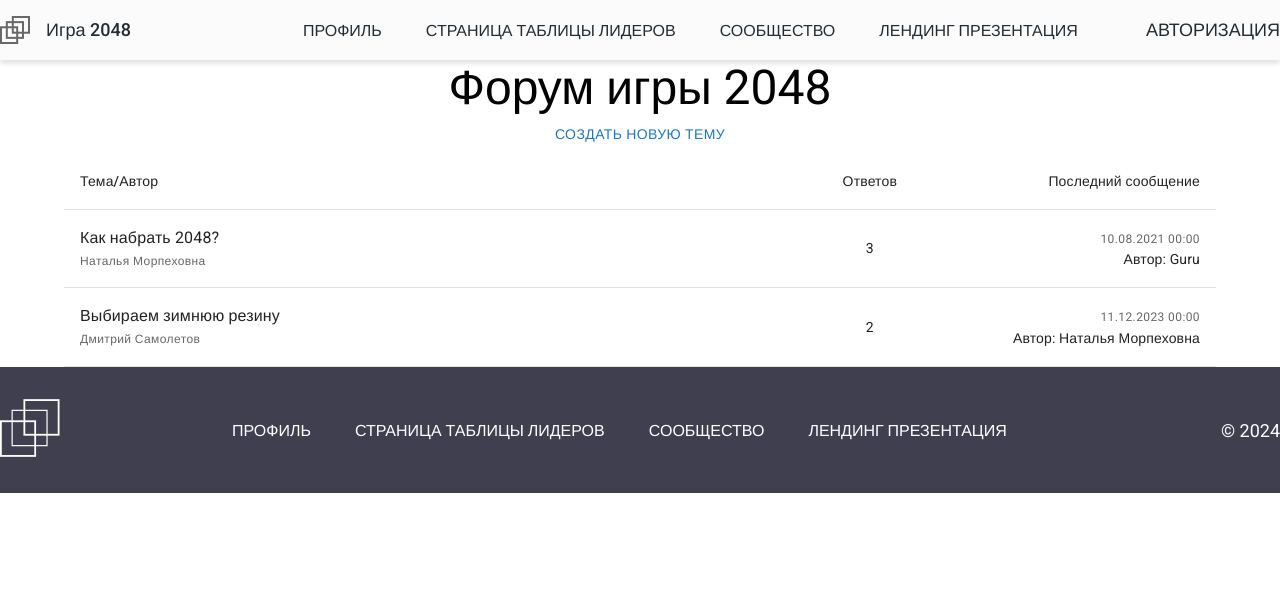
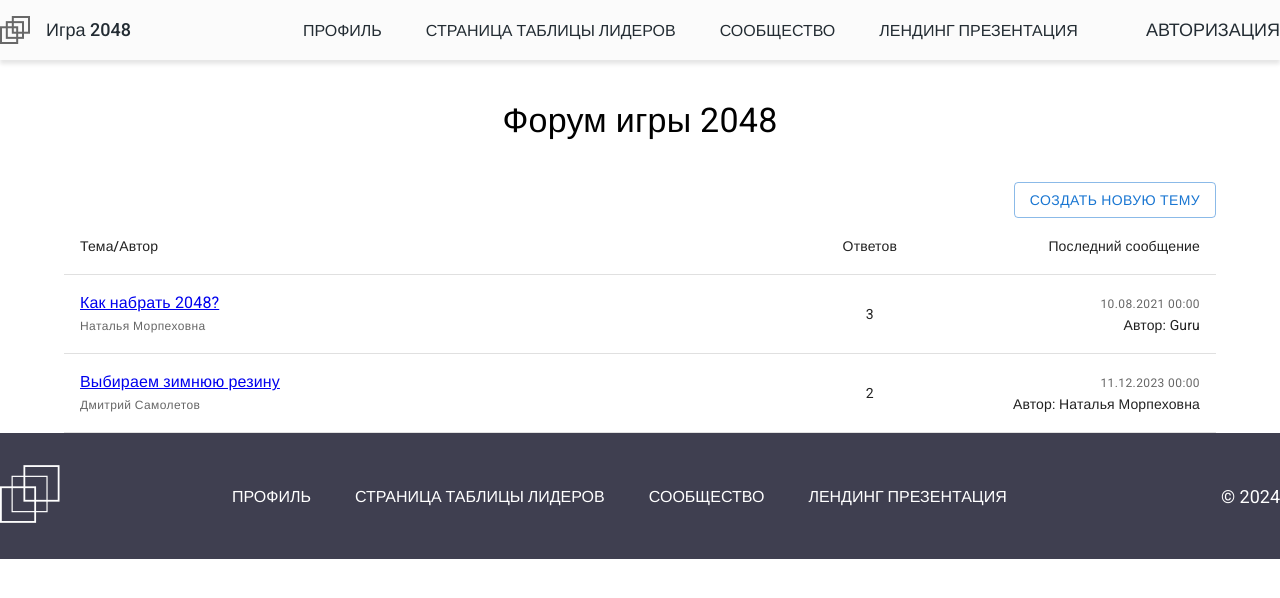
Before and after one commit to harlequin-plus/dreamteam_mf05, a React (Vite) app in the folder packages/client/: page /forum in a window 1280 px wide. Shown: the top 598 px of the page. Built offline with nearby package versions, Linux system fonts and the light colour scheme; a web font is replaced by a local one.

Commit message:
added dinamic routes

```diff
--- a/packages/client/package.json
+++ b/packages/client/package.json
@@ -21,6 +21,7 @@
     "axios": "^1.6.7",
     "dotenv": "^16.0.2",
     "eslint-config-prettier": "^8.5.0",
+    "nanoid": "^5.0.6",
     "prettier": "^2.7.1",
     "react": "^18.2.0",
     "react-dom": "^18.2.0",
--- a/packages/client/src/app/Router.tsx
+++ b/packages/client/src/app/Router.tsx
@@ -1,13 +1,13 @@
 import React from 'react'
-import { Routes, Route, useNavigate } from 'react-router-dom'
+import { Routes, Route } from 'react-router-dom'
 import IndexPage from '../pages/IndexPage'
 import LoginPage from '../pages/LoginPage'
 import NotFoundPage from '../pages/NotFoundPage'
 import LeaderboardPage from '../pages/LeaderboardPage'
-import useGetUser from '../api/useGetUser'
 import MainPage from '../pages/MainPage'
 import ForumPage from '../pages/ForumPage'
 import ProfilePage from '../pages/ProfilePage'
+import Topic from '../components/Topic'
 
 const AppRouter: React.FC = () => {
   return (
@@ -18,6 +18,8 @@ const AppRouter: React.FC = () => {
       <Route path="/leaderboard" element={<LeaderboardPage />} />
       <Route path="/mainpage" element={<MainPage />} />
       <Route path="/forum" element={<ForumPage />} />
+      <Route path="/forum/:id" element={<Topic />} />
+
       <Route path="*" element={<NotFoundPage />} />
     </Routes>
   )
--- a/packages/client/src/components/Form/index.tsx
+++ b/packages/client/src/components/Form/index.tsx
@@ -57,12 +57,7 @@ const Form: Props = ({
     const error = validateArr.includes(false)
     if (error) return
 
-    const isSuccess = await submitData(data)
-    if (isSuccess) {
-      Object.values(refs).map(value => {
-        value.current.resetInput()
-      })
-    }
+    await submitData(data)
   }
 
   return (
--- a/packages/client/src/components/Forum/index.tsx
+++ b/packages/client/src/components/Forum/index.tsx
@@ -1,30 +1,71 @@
 import {
   Box,
-  Button,
   Typography,
   Container,
-  Grid,
   Table,
   TableHead,
   TableCell,
   TableRow,
   TableBody,
 } from '@mui/material'
-import Topic from '../Topic'
-import { getTopics } from '../../mocks/topics.mock'
-import { useEffect } from 'react'
+import { addTopic, getTopics } from '../../mocks/topics.mock'
 import { formatDate } from '../../utils/formatDate'
+import { Link } from 'react-router-dom'
+import ModalForm from '../ModalForm'
+import { CommentType, DataModalForm, TopicType } from '../../types'
+import { useAppSelector } from '../../hooks/reduxTsHook'
+import { useState } from 'react'
+import { nanoid } from 'nanoid'
 
 const GameForum = () => {
-  const topics = getTopics() //Имитация получения списка тем из АПИ
+  const [topics, setTopics] = useState(getTopics()) //Имитация получения списка тем из АПИ
+
+  const user = useAppSelector(state => state.userState.item)
+
+  const handleCreateTopic = async (data: DataModalForm) => {
+    console.log(data.addComment)
+
+    const comment: CommentType = {
+      content: data.addComment,
+      date: new Date(),
+      id: nanoid(),
+      user,
+    }
+
+    const topic: TopicType = {
+      comments: [comment],
+      name: data.topicName,
+      author: user,
+      id: nanoid(),
+    }
+
+    setTopics([...topics, topic])
+    addTopic(topic)
+  }
 
   return (
     <Container maxWidth="lg">
       <Box display={'flex'} alignItems="center" flexDirection="column">
-        <Typography variant="h3" component="h1">
+        <Typography variant="h4" component="h1" m={5}>
           Форум игры 2048
         </Typography>
-        <Button>Создать новую тему</Button>
+        <Box alignSelf={'flex-end'}>
+          <ModalForm
+            modalTitle="Создать новую тему"
+            handleSubmitForm={handleCreateTopic}
+            submitButtonText="Создать тему"
+            inputs={[
+              {
+                label: 'Название темы',
+                name: 'topicName',
+              },
+              {
+                label: 'Сообщение',
+                name: 'addComment',
+              },
+            ]}
+          />
+        </Box>
         <Table>
           <TableHead>
             <TableRow>
@@ -37,7 +78,9 @@ const GameForum = () => {
             {topics.map(topic => (
               <TableRow key={topic.id}>
                 <TableCell width={'65%'}>
-                  <Typography variant="body1">{topic.name}</Typography>
+                  <Typography variant="body1">
+                    <Link to={topic.id.toString()}>{topic.name}</Link>
+                  </Typography>
                   <Typography variant="caption" color={'text.secondary'}>
                     {topic.author.display_name}
                   </Typography>
--- a/packages/client/src/components/ModalForm/index.tsx
+++ b/packages/client/src/components/ModalForm/index.tsx
@@ -54,7 +54,7 @@ const ModalForm: Props = ({
 
   return (
     <div>
-      <Button variant="contained" onClick={handleOpen}>
+      <Button variant="outlined" onClick={handleOpen}>
         {modalTitle}
       </Button>
       <Modal
--- a/packages/client/src/components/Topic/index.tsx
+++ b/packages/client/src/components/Topic/index.tsx
@@ -1,25 +1,31 @@
 import {
+  Box,
   Button,
   Container,
   FormControl,
   InputLabel,
   OutlinedInput,
+  Table,
+  TableBody,
+  TableCell,
+  TableHead,
+  TableRow,
   Typography,
 } from '@mui/material'
-import { FC, FormEvent, useEffect, useState, SyntheticEvent } from 'react'
+import { FormEvent, useEffect, useState, SyntheticEvent } from 'react'
 import Comment from '../Comment'
-import { CommentType } from '../../types'
+import { CommentType, TopicType } from '../../types'
 import { getTopics } from '../../mocks/topics.mock'
 import { useAppSelector } from '../../hooks/reduxTsHook'
+import { useParams } from 'react-router-dom'
+import NotFoundPage from '../../pages/NotFoundPage'
+import { nanoid } from 'nanoid'
 
-type OwnProps = {
-  name: string
-}
+const Topic = () => {
+  const [comment, setComment] = useState('')
+  const [topic, setTopic] = useState<TopicType>()
 
-const Topic: FC<OwnProps> = ({ name }) => {
-  const [comments, setComments] = useState<CommentType[]>([])
-  const [comment, setComment] = useState('')
-
+  const { id } = useParams()
   const user = useAppSelector(state => state.userState.item)
 
   const onChangeComment = (event: SyntheticEvent) => {
@@ -28,28 +34,42 @@ const Topic: FC<OwnProps> = ({ name }) => {
     setComment(target.value)
   }
 
+  const topics = getTopics() //Имитация получения списка тем из АПИ
   useEffect(() => {
-    const topics = getTopics() //Имитация получения списка тем из АПИ
-    const currentTopic = topics.find(topic => topic.name === name)
-    if (currentTopic) setComments(currentTopic.comments)
-  }, [name])
+    const currentTopic = topics.find(topic => topic.id === id)
+
+    setTopic(currentTopic)
+  }, [topics, id])
 
   const addComment = async (event: FormEvent) => {
     event.preventDefault()
     const newComment: CommentType = {
       content: comment,
-      id: comments[comments.length - 1].id + 1,
+      id: nanoid(),
       date: new Date(),
       user,
     }
-    setComments([...comments, newComment]) // addComment(topicName, newComment) api
+    topic?.comments.push(newComment)
+    setTopic(topic) // addComment(topicName, newComment) api
     setComment('')
   }
 
-  return (
+  return topic ? (
     <>
-      <Typography component="h3">{name}</Typography>
-      {comments.map((comment, index) => (
+      <Container maxWidth="lg">
+        <Box display={'flex'} alignItems="center" flexDirection="column">
+          <Typography component="h1" variant="h4" m={4}>
+            {topic?.name}
+          </Typography>
+          <Table>
+            <TableHead>
+              <TableRow>
+                <TableCell>Информация о пользователе</TableCell>
+                <TableCell>Сообщение</TableCell>
+              </TableRow>
+            </TableHead>
+            <TableBody>
+              {topic?.comments.map((comment, index) => (
                 <Comment
                   key={comment.id}
                   content={comment.content}
@@ -58,6 +78,8 @@ const Topic: FC<OwnProps> = ({ name }) => {
                   ordinalNumber={index + 1}
                 />
               ))}
+            </TableBody>
+          </Table>
           <Container component={'form'} maxWidth="sm" onSubmit={addComment}>
             <FormControl
               margin="normal"
@@ -75,7 +97,11 @@ const Topic: FC<OwnProps> = ({ name }) => {
               <Button type="submit">Ответить</Button>
             </FormControl>
           </Container>
+        </Box>
+      </Container>
     </>
+  ) : (
+    <NotFoundPage />
   )
 }
 
--- a/packages/client/src/mocks/topics.mock.ts
+++ b/packages/client/src/mocks/topics.mock.ts
@@ -1,3 +1,4 @@
+import { nanoid } from 'nanoid'
 import { CommentType, TopicType } from '../types'
 
 const mockComments: CommentType[] = [
@@ -16,7 +17,7 @@ const mockComments: CommentType[] = [
       email: 'freddy@lot.fn',
       phone: '98765432155',
     },
-    id: 1,
+    id: nanoid(),
   },
   {
     content: `По теме: у меня катализатор предыдущим хозяином выбит, звук... не нравится.
@@ -32,7 +33,7 @@ const mockComments: CommentType[] = [
       email: 'freddy@lot.fn',
       phone: '98765432155',
     },
-    id: 2,
+    id: nanoid(),
   },
   {
     content: `Не вижу связи
@@ -50,7 +51,7 @@ const mockComments: CommentType[] = [
       email: 'freddy@lot.fn',
       phone: '98765432155',
     },
-    id: 3,
+    id: nanoid(),
   },
 ]
 
@@ -68,7 +69,7 @@ const mockComments1: CommentType[] = [
       email: 'freddy@lot.fn',
       phone: '98765432155',
     },
-    id: 1,
+    id: nanoid(),
     date: new Date('2023-12-10'),
   },
   {
@@ -85,13 +86,13 @@ const mockComments1: CommentType[] = [
       email: 'freddy@lot.fn',
       phone: '98765432155',
     },
-    id: 2,
+    id: nanoid(),
   },
 ]
 
 const mockToics: TopicType[] = [
   {
-    id: 1,
+    id: nanoid(),
     name: 'Как набрать 2048?',
     comments: mockComments,
     author: {
@@ -107,7 +108,7 @@ const mockToics: TopicType[] = [
     },
   },
   {
-    id: 2,
+    id: nanoid(),
     name: 'Выбираем зимнюю резину',
     comments: mockComments1,
     author: {
@@ -126,3 +127,7 @@ const mockToics: TopicType[] = [
 export const getTopics = () => {
   return mockToics
 }
+
+export const addTopic = (topic: TopicType) => {
+  mockToics.push(topic)
+}
--- a/packages/client/src/pages/ProfilePage.tsx
+++ b/packages/client/src/pages/ProfilePage.tsx
@@ -1,6 +1,6 @@
 import { Box, Divider, Stack } from '@mui/material'
 import ChangeAvatar from '../components/ChangeAvatar'
-import BasicModal from '../components/ModalForm'
+import ModalForm from '../components/ModalForm'
 import ProfileField from '../components/ProfileField'
 import { useEffect, useState } from 'react'
 import { ChangePass, User } from '../api/type'
@@ -73,7 +73,7 @@ const ProfilePage = () => {
         />
         <ProfileField value={userInfo.phone} label="Телефон" />
       </Stack>
-      <BasicModal
+      <ModalForm
         successText="Пароль успешно изменен!"
         handleSubmitForm={handleChangePassword}
         modalTitle="Изменить пароль"
@@ -90,7 +90,7 @@ const ProfilePage = () => {
             type: 'password',
             autoComlete: 'password',
           },
-        ]}></BasicModal>
+        ]}></ModalForm>
     </Box>
   )
 }
--- a/packages/client/src/services/apiService.ts
+++ b/packages/client/src/services/apiService.ts
@@ -1,4 +1,3 @@
-import { useNavigate } from 'react-router-dom'
 import authApi from '../api/authApi'
 import { SignUpDataType, SignInDataType } from '../api/authApiTypes'
 
@@ -32,6 +31,7 @@ const getUser = async () => {
     if ('reason' in userResponse) {
       throw Error(userResponse.reason)
     }
+
     return userResponse
   } catch (error) {
     console.log(error)
--- a/packages/client/src/types.tsx
+++ b/packages/client/src/types.tsx
@@ -17,6 +17,7 @@ export type InputName =
   | 'oldPassword'
   | 'newPassword'
   | 'addComment'
+  | 'topicName'
 
 export type InputAutocomlete =
   | 'email'
@@ -38,11 +39,11 @@ export type CommentType = {
   user: User
   content: string
   date: Date
-  id: number
+  id: string
 }
 
 export type TopicType = {
-  id: number
+  id: string
   comments: CommentType[]
   name: string
   author: User
```
Also changed, not shown: packages/client/src/components/Comment/index.tsx (+17 -15 lines), 1 other file (tests, documents, lock files or other folders). Lines whose indentation alone changed are shown as unchanged.
